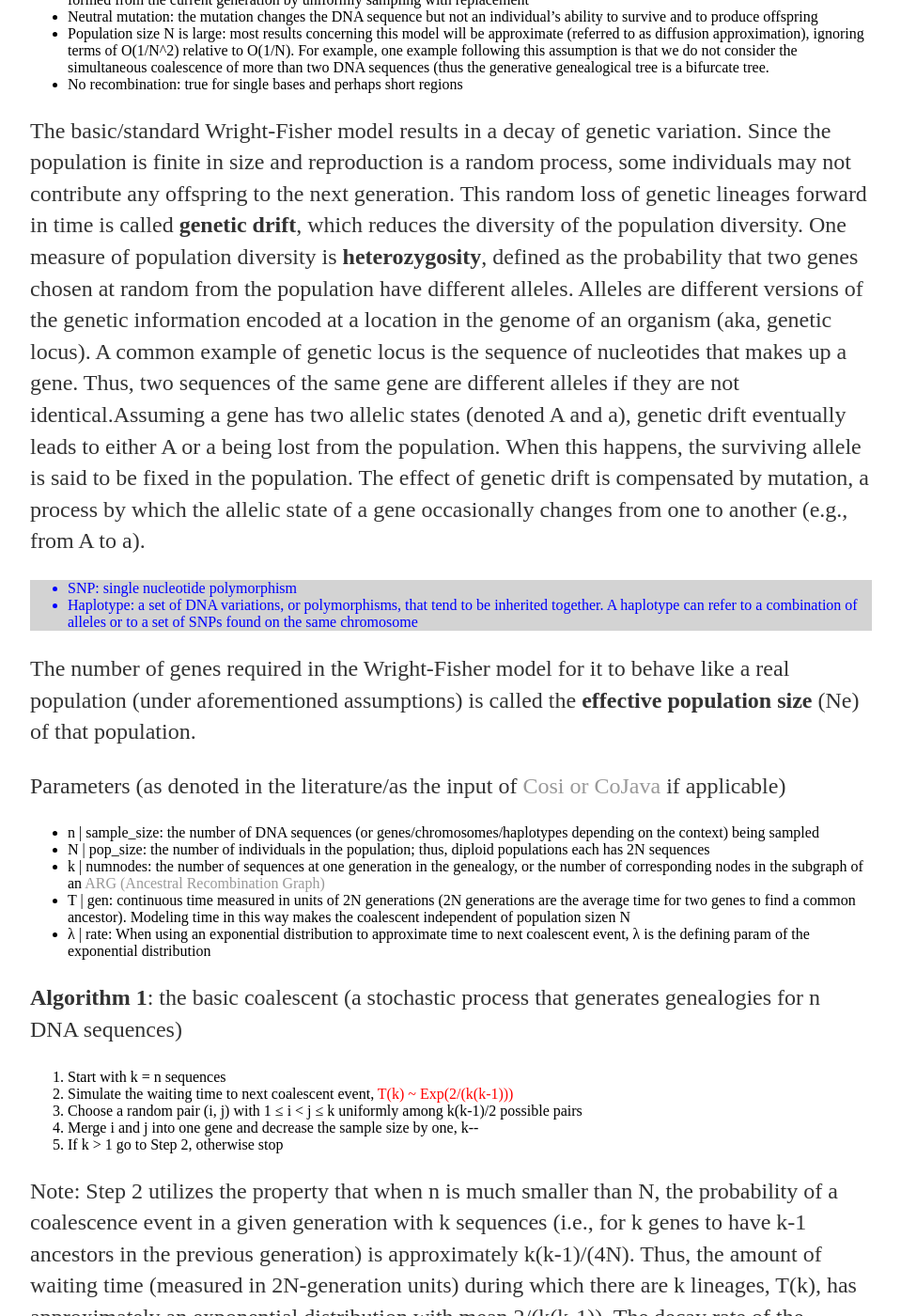
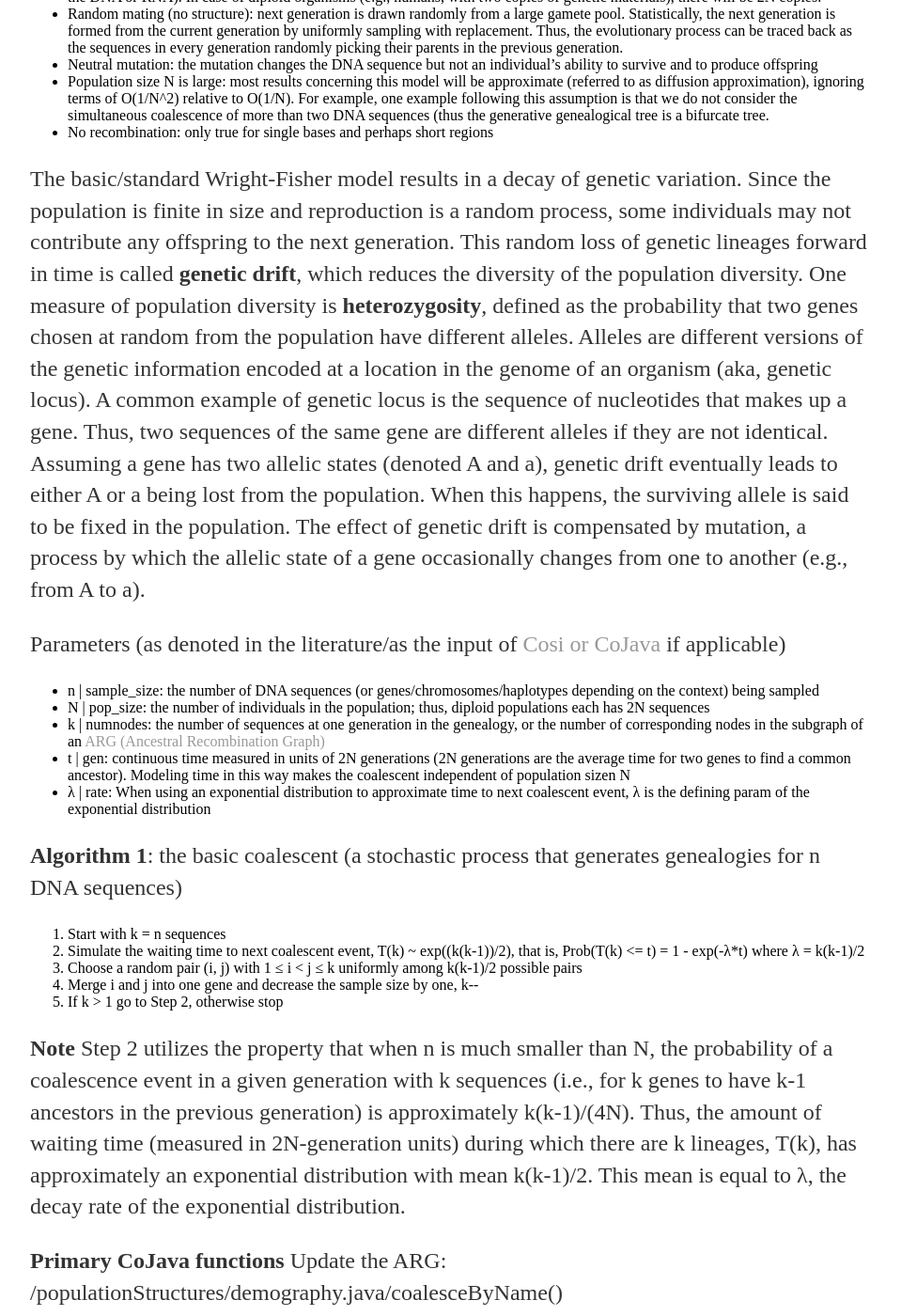
Before and after one commit to lybird300/lybird300.github.io, a Jekyll site: the page built from _posts/2015-04-02-coalescent.md, in a window 1280 px wide and 1400 px high, scrolled down 1601 px. Shown: the whole window at 94% size, without its empty margins (160-1119 px from the left). Built offline with Jekyll 4.4.1, drawn with Linux system fonts in a browser that asks for light colours; some of the changed text lies outside the part shown.

Commit message:
Update 2015-04-02-coalescent.md

```diff
--- a/_posts/2015-04-02-coalescent.md
+++ b/_posts/2015-04-02-coalescent.md
@@ -14,7 +14,7 @@
 <li>Hudson (1990) wrote a wonderful review of coalescent theory and made available an <b>algorithm</b> to simulate data under different population models.</li>
 </ul>
 
-The rest of this post will briefly introduce the coalescent theory, including the basic model, and important extensions. For details such as theorems and their proofs, please refer to the resources provided at the end of this page.
+The rest of this post will briefly introduce the coalescent theory, including the basic model, and important extensions. For details such as theorems and their proofs, please refer to the resources provided at the end of this page. Before we start, it is very important to keep in mind that
 
 <blockquote>All models are wrong. We make tentative assumptions about the real world which we know are false but which we believe may be useful.(Box 1976)</blockquote>
 
@@ -23,46 +23,43 @@
 <ul>
 <li>Discrete and non-overlapping generations: all of the individuals in the population die each generation and are replaced by offspring.</li>
 <li>Constant population size through time: the population size <b>N</b> (different from sample size) is assumed to be constant over time and finite. When the individuals that constitute the population are haploid organisms (they have only one copy of genetic materials), the population will consist of N copies of the <b>genome</b> (the genome of an organism is its whole hereditary information and is encoded in the DNA or RNA). In case of diploid organisms (e.g., humans, with two copies of genetic materials), there will be 2N copies.</li>
-<li>Random mating (no structure): next generation is drawn randomly from a large gamete pool. Statistically, the next generation is formed from the current generation by uniformly sampling with replacement</li>
+<li>Random mating (no structure): next generation is drawn randomly from a large gamete pool. Statistically, the next generation is formed from the current generation by uniformly sampling with replacement. Thus, the evolutionary process can be traced back as the sequences in every generation randomly picking their parents in the previous generation.</li>
 <li>Neutral mutation: the mutation changes the DNA sequence but not an individual’s ability to survive and to produce offspring</li>
 <li>Population size N is large: most results concerning this model will be approximate (referred to as diffusion approximation), ignoring terms of O(1/N^2) relative to O(1/N). For example, one example following this assumption is that we do not consider the simultaneous coalescence of more than two DNA sequences (thus the generative genealogical tree is a bifurcate tree.</li>
-<li>No recombination: true for single bases and perhaps short regions</li>
+<li>No recombination: only true for single bases and perhaps short regions</li>
 </ul>
-The basic/standard Wright-Fisher model results in a decay of genetic variation. Since the population is finite in size and reproduction is a random process, some individuals may not contribute any offspring to the next generation. This random loss of genetic lineages forward in time is called <b>genetic drift</b>, which reduces the diversity of the population diversity. One measure of population diversity is <b>heterozygosity</b>, defined as the probability that two genes chosen at random from the population have different alleles. Alleles are different versions of the genetic information encoded at a location in the genome of an organism (aka, genetic locus). A common example of genetic locus is the sequence of nucleotides that makes up a gene. Thus, two sequences of the same gene are different alleles if they are not identical.Assuming a gene has two allelic states (denoted A and a), genetic drift eventually leads to either A or a being lost from the population. When this happens, the surviving allele is said to be fixed in the population. The effect of genetic drift is compensated by mutation, a process by which the allelic state of a gene occasionally changes from one to another (e.g., from A to a).
+The basic/standard Wright-Fisher model results in a decay of genetic variation. Since the population is finite in size and reproduction is a random process, some individuals may not contribute any offspring to the next generation. This random loss of genetic lineages forward in time is called <b>genetic drift</b>, which reduces the diversity of the population diversity. One measure of population diversity is <b>heterozygosity</b>, defined as the probability that two genes chosen at random from the population have different alleles. Alleles are different versions of the genetic information encoded at a location in the genome of an organism (aka, genetic locus). A common example of genetic locus is the sequence of nucleotides that makes up a gene. Thus, two sequences of the same gene are different alleles if they are not identical. Assuming a gene has two allelic states (denoted A and a), genetic drift eventually leads to either A or a being lost from the population. When this happens, the surviving allele is said to be fixed in the population. The effect of genetic drift is compensated by mutation, a process by which the allelic state of a gene occasionally changes from one to another (e.g., from A to a).
 
-<div id="term">
-<ul>
-<li>SNP: single nucleotide polymorphism</li>
-<li>Haplotype: a set of DNA variations, or polymorphisms, that tend to be inherited together. A haplotype can refer to a combination of alleles or to a set of SNPs found on the same chromosome</li>
-</ul>
-</div>
 
-The number of genes required in the Wright-Fisher model for it to behave like a real population (under aforementioned assumptions) is called the <b>effective population size</b> (Ne) of that population.
 
 Parameters (as denoted in the literature/as the input of <a href="http://lybird300.github.io/2015/04/04/CoJava.html">Cosi or CoJava</a> if applicable)
 <ul>
 <li>n | sample_size: the number of DNA sequences (or genes/chromosomes/haplotypes depending on the context) being sampled</li>
 <li>N | pop_size: the number of individuals in the population; thus, diploid populations each has 2N sequences</li>
 <li>k | numnodes: the number of sequences at one generation in the genealogy, or the number of corresponding nodes in the subgraph of an <a href="http://www.math.canterbury.ac.nz/~r.sainudiin/recomb/ima.pdf">ARG (Ancestral Recombination Graph)</a></li>
-<li>T | gen: continuous time measured in units of 2N generations (2N generations are the average time for two genes to find a common ancestor). Modeling time in this way makes the coalescent independent of population sizen N</li>
+<li>t | gen: continuous time measured in units of 2N generations (2N generations are the average time for two genes to find a common ancestor). Modeling time in this way makes the coalescent independent of population sizen N</li>
 <li>λ | rate: When using an exponential distribution to approximate time to next coalescent event, λ is the defining param of the exponential distribution</li>
 </ul>
 <b>Algorithm 1</b>: the basic coalescent (a stochastic process that generates genealogies for n DNA sequences)
 <ol>
 <li>Start with k = n sequences</li>
-<li>Simulate the waiting time to next coalescent event, <font color="red">T(k) ~ Exp(2/(k(k-1)))</font></li>
+<li>Simulate the waiting time to next coalescent event, T(k) ~ exp((k(k-1))/2), that is, Prob(T(k) <= t) = 1 - exp(-λ*t) where λ = k(k-1)/2 </li>
 <li>Choose a random pair (i, j) with 1 ≤ i < j ≤ k uniformly among k(k-1)/2 possible pairs</li>
 <li>Merge i and j into one gene and decrease the sample size by one, k--</li>
 <li>If k > 1 go to Step 2, otherwise stop</li>
 </ol>
-<p>Note: Step 2 utilizes the property that when n is much smaller than N, the probability of a coalescence event in a given generation with k sequences (i.e., for k genes to have k-1 ancestors in the previous generation) is approximately k(k-1)/(4N). Thus, the amount of waiting time (measured in 2N-generation units) during which there are k lineages, T(k), has approximately an exponential distribution with mean 2/(k(k-1)). The decay rate of the exponential distribution λ = k(k-1)/2.</p>
+<b>Note</b>
+Step 2 utilizes the property that when n is much smaller than N, the probability of a coalescence event in a given generation with k sequences (i.e., for k genes to have k-1 ancestors in the previous generation) is approximately k(k-1)/(4N). Thus, the amount of waiting time (measured in 2N-generation units) during which there are k lineages, T(k), has approximately an exponential distribution with mean k(k-1)/2. This mean is equal to λ, the decay rate of the exponential distribution.
+
 <b>Primary CoJava functions</b>
 Update the ARG: /populationStructures/demography.java/coalesceByName()
+
+Obviously the Wright-Fisher model makes non-realistic assumptions, some of which need to be changed for the purpose of haplotype polymorphism studies. Specifically, since mutations are the sources of polymorphism, they must be incorporated into the model. Recombination is important because it creates the boundaries of haplotypes. Next we will add mutations, recombination, and other elements to the basic coalescent process (the one based on Wright-Fisher model).
 
 <h2>Adding mutations</h2>
 <img alt="mutation" src="https://cloud.githubusercontent.com/assets/5496192/7108656/3cdaa94e-e15b-11e4-81de-4807091b966b.PNG" />
 <p>We consider strictly neutral mutations that will not affect an individual's fitness (the individual's ability to survive and to produce offspring). Such mutations should not affect the simulated genealogies, because they have no effect on the number of offspring or individuals' tendency to migrate. This property has two consequences.The first consequence is an efficient computer algorithm, in which the coalescent process is modeled by separating the neutral mutation process from the the genealogical process. We can first generate the random genealogy of the individuals backward in time, and then superimpose mutations forward in time. The second consequence is that we can choose from various mutation models (e.g., infinite-allele, infinite-site, or finite-site model) without influencing the statistical properties of resultant genealogies. Here we focus on the infinite sites model, which assumes that mutations always occur at distinct sites. Therefore, all descendants must carry the mutated value, and all others must carry the ancestral value. All mutations are distinguishable (i.e., no recurrent or reverse mutations). </p>
-Parameters
+<b>Parameters</b>
 <ul>
 <li>Ttot | : total evolutionary time available, represented by the total branch lengths of a genealogy. We can compute it by summing over the product of each coalescent interval T(k) (see above) and the number of lineages sharing that interval k: <br/><img alt="ETtot" src="https://cloud.githubusercontent.com/assets/5496192/7070529/9819a4a0-dead-11e4-8dad-3fe8d0803b9d.png"/></li>
 <li>μ | mutation_rate (input param)*length(input param): mutation rate per sequence per generation (sometimes mutation rate is provided as per base pair (bp), which is a common measure of sequence length)</li>
@@ -80,9 +77,9 @@
 
 Recombination is the major process that breaks down the associations between SNPs. It is unclear whether haplotype block boundaries are due to recombination hotspots, or are simply the result of recombination events that happened to occur there. If the blocks are due to hotspots, then perhaps they will be common across populations. If the blocks are due to regular recombination events, then populations may or may not share them, depending on how long ago the recombination events occurred. When large chromosomal regions are examined, the regions with high association have less recombination and less genetic variation.
 
-
 Each recombination event increases the number of lineages by one, and because lineages recombine independently, the total rate of recombination when there are k lineages is kρ/2. Each coalescence event decreases the number of lineages by one, and the total rate of coalescence when there are k lineages is k(k − 1)/2, as we have seen previously. Since lineages are “born” at a linear rate, and “die” at a quadratic rate, the number of lineages is guaranteed to stay finite and will even hit one, occasionally (there will then temporarily be a single ancestral chromosome again
 
+The number of genes required in the Wright-Fisher model for it to behave like a real population (under aforementioned assumptions) is called the <b>effective population size</b> (Ne) of that population.
 Population bottleneck. If, as we work backwards in time, there is a sudden
 decrease in the population size, then the coalescence rate will become large.
 Situations that can cause this are the founding of a new population by a
```
